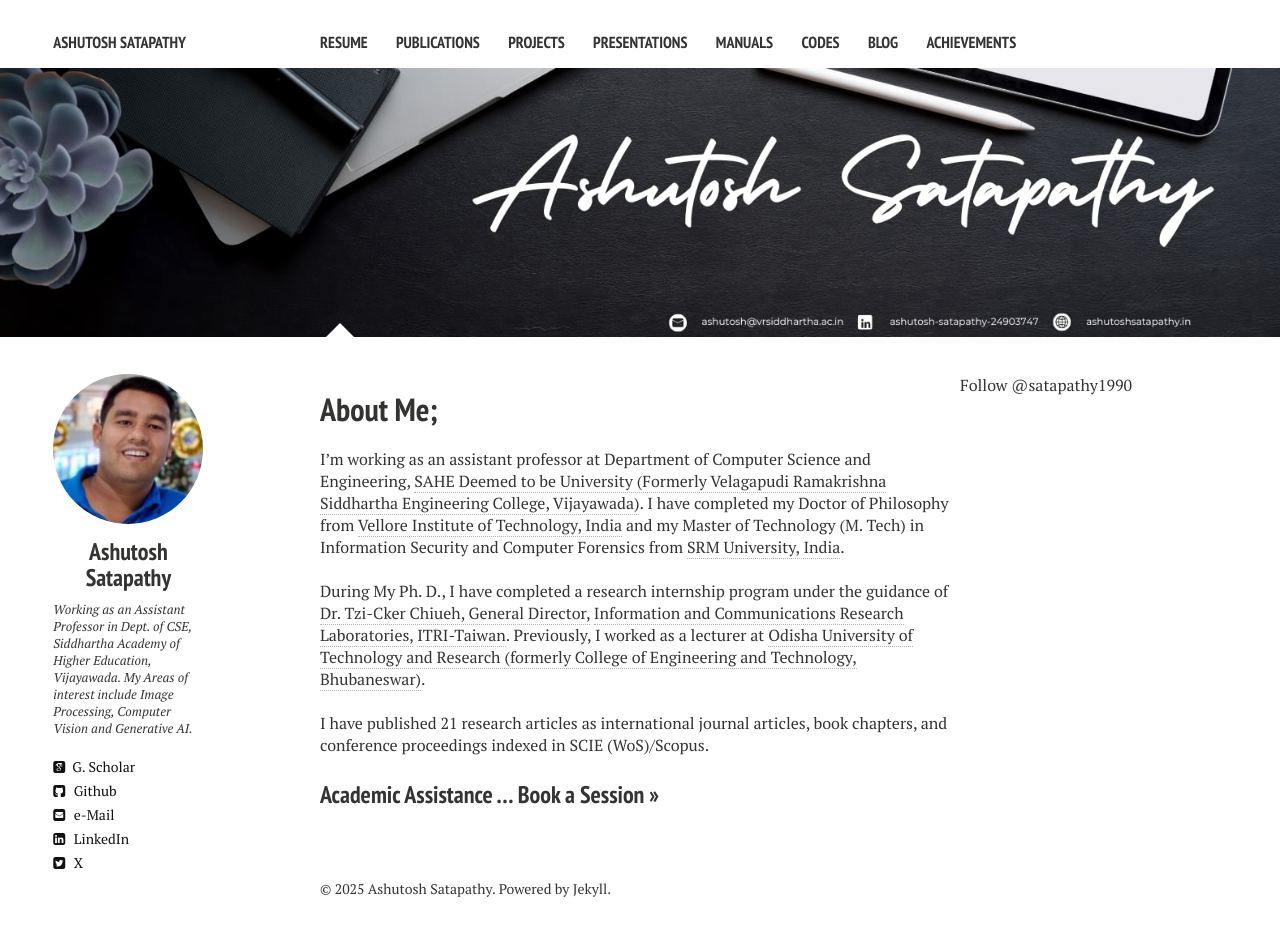
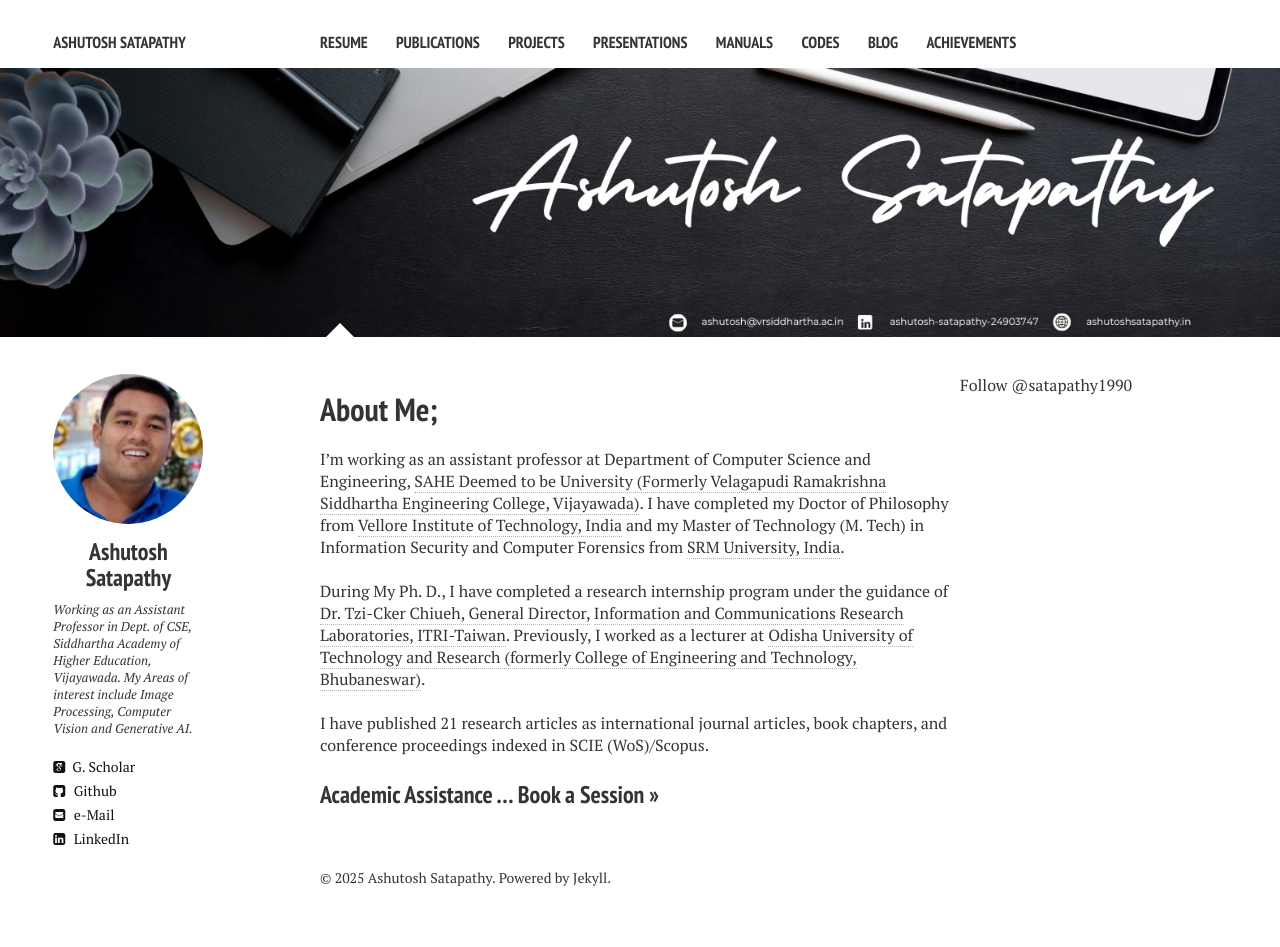
Before and after one commit to ashutoshsatapathy1990/ashutoshsatapathy1990.github.io, a Jekyll site: the page built from index.md, in a window 1280 px wide. Built offline with Jekyll 4.4.1, drawn with Linux system fonts in a browser that asks for light colours; nearby versions of some CDN libraries; comment, search, counter and statistics services are not loaded.

```diff
--- a/_config.yml
+++ b/_config.yml
@@ -15,7 +15,7 @@ owner:
   linkedin                  :  ashutosh-satapathy-24903747
   google_scholar            :  SwrZkasAAAAJ
   github                    :  ashutoshsatapathy1990
-  twitter                   :  satapathy1990
+  #twitter                   :  satapathy1990
 
 # Analytics and webmaster tools stuff goes here
 google_analytics: UA-52736040-1
```
